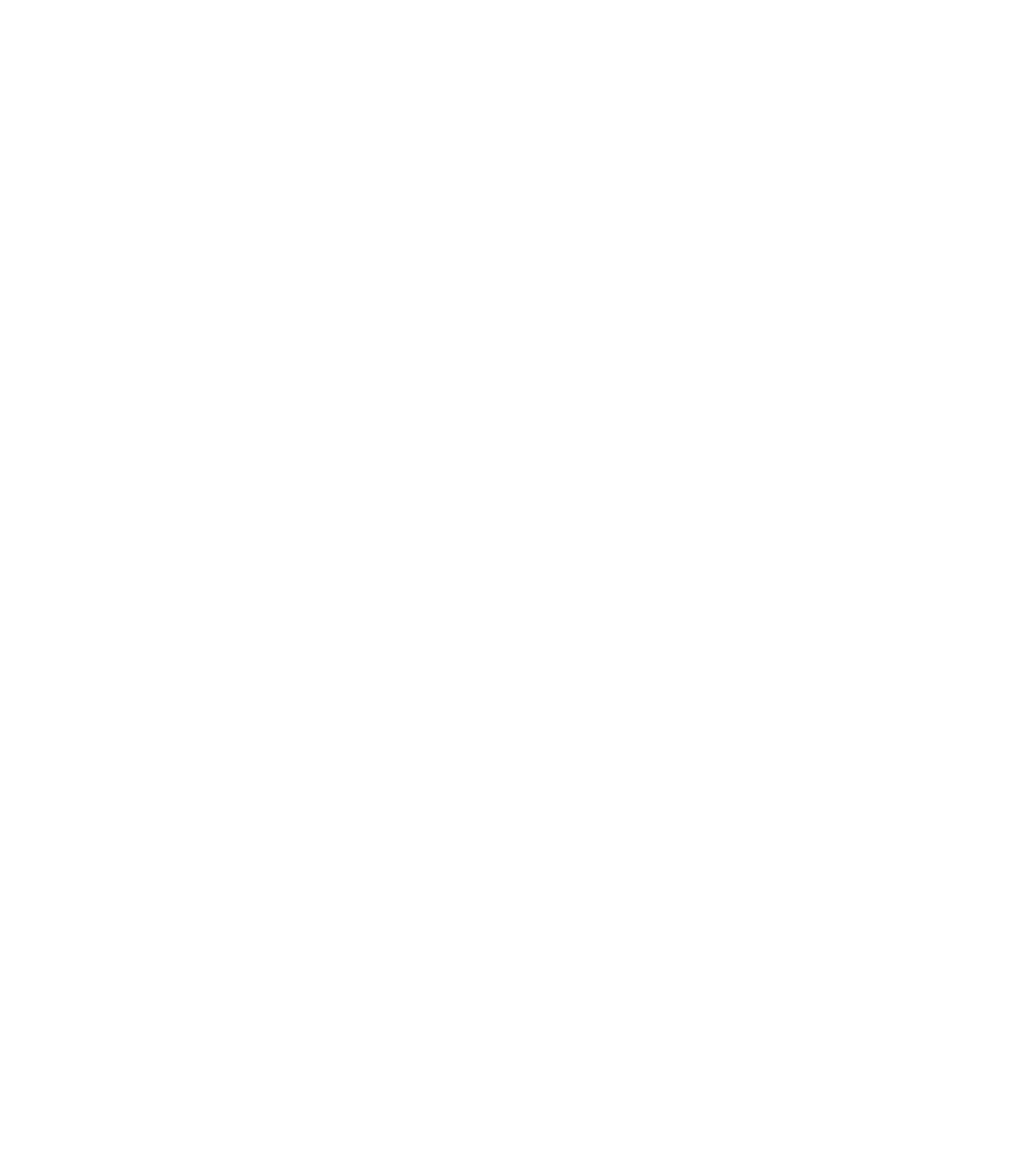
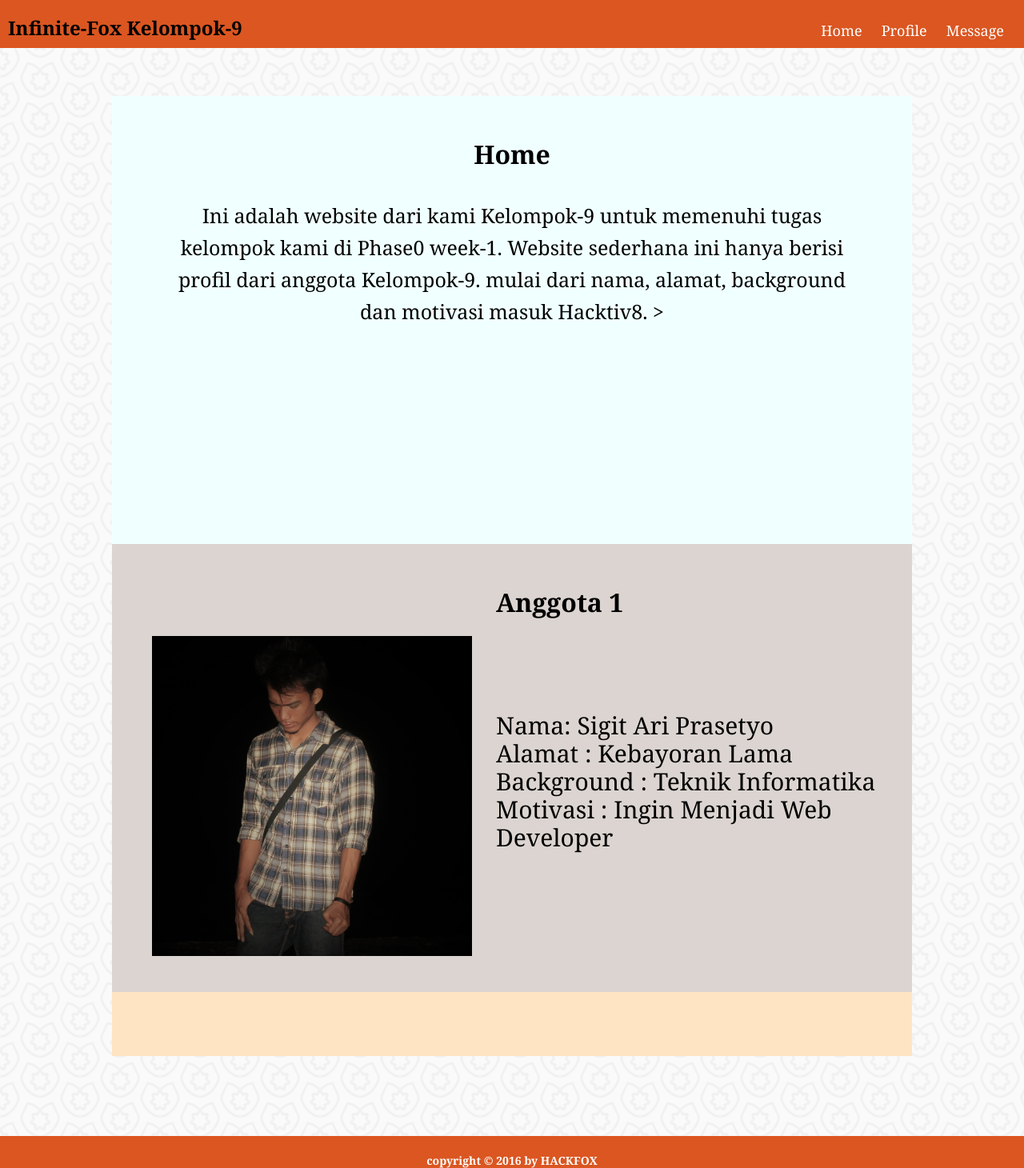
Before and after one commit to sigitariprasetyo/kelompok-9, a plain HTML site: page index.html in a window 1280 px wide. Shown: the whole page at 80% size. Before the commit the page ends 800 px from the top, so only its background shows below. Drawn offline with Linux system fonts and the light colour scheme.

Commit message:
tambah index, css dan img

```diff
--- a/index.html
+++ b/index.html
@@ -7,15 +7,49 @@
     <link rel="stylesheet" href="style.css">
     <title>Kelompok-9</title>
 </head>
-<body>
+<body id="home">
     <!-- Bagian Header -->
-    <div class="header"></div>
+    <div class="header">
+        <h2>Infinite-Fox <span>Kelompok-9</span></h2>
+        <div class="nav">
+            <ul>
+                <li><a href="#home">Home</a></li>
+                <li class="dropdown"><a href="">Profile</a>
+                    <ul class="isi-dropdown">
+                        <li><a href="#anggota1">Sigit</a></li>
+                        <li><a href="">Sigit</a></li>
+                        <li><a href="">Sigit</a></li>
+                        <li><a href="">Sigit</a></li>
+                    </ul>
+                </li>
+                <li><a href="">Message</a></li>
+            </ul>
+        </div>
+    </div>
 
     <!-- Bagian container -->
-    <div class="container"></div>
+    <div class="container">
+        <div class="home">
+            <h1>Home</h1>
+            <p>Ini adalah website dari kami Kelompok-9 untuk memenuhi tugas kelompok kami di Phase0 week-1. Website sederhana ini hanya berisi profil dari anggota Kelompok-9. mulai dari nama, alamat, background dan motivasi masuk Hacktiv8.  ></p>
+        </div>
+
+        <div id="anggota1" class="anggota1">
+            <img src="img/IMG_5113.jpg" alt="">
+            <h1>Anggota 1</h1>
+            <p>Nama: Sigit Ari Prasetyo </br>
+                Alamat : Kebayoran Lama</br>
+                Background : Teknik Informatika</br>
+                Motivasi : Ingin Menjadi Web Developer
+            </p>
+            <div class="clear"></div>
+        </div>
+    </div>
 
     <!-- Bagian Footer -->
-    <div class="footer"></div>
+    <div class="footer">
+        <h5>copyright &copy; 2016 by HACKFOX</h5>
+    </div>
 
 
 
--- a/style.css
+++ b/style.css
@@ -0,0 +1,127 @@
+body {
+    margin: auto;
+    padding-top: 20px;
+    font-family: Georgia, 'Times New Roman', Times, serif;
+    background-image: url(img/lilypads.png);
+}
+
+/* Bagian Header */
+.header {
+    position: fixed;
+    height: 60px;
+    width: 100%;
+    margin-top: 0;
+    top: 0;
+    background-color: rgb(219, 86, 33);
+    z-index: 999;
+}
+
+.header h2 {
+    position: absolute;
+    margin-top: 5px;
+    margin-left: 10px;
+    line-height: 60px;
+}
+
+.header .nav {
+    position: absolute;
+    right: 15px;
+}
+
+.nav a {
+    text-decoration: none;
+    font-size: 18px;
+    color: white;
+}
+
+.nav li {
+    display: inline-block;
+    padding: 10px;
+    color: #2874A6;
+}
+
+li .dropdown {
+    display: inline-block;
+}
+
+.dropdown:hover .isi-dropdown {
+    display: block;
+}
+
+.isi-dropdown a:hover {
+    color: black;
+}
+
+.isi-dropdown {
+    position: absolute;
+	display: none;
+	z-index: 1;
+	background-color: rgb(219, 86, 33);
+}
+
+/* Bagian Container */
+.container {
+    position: relative;
+    margin: 100px auto 100px;
+    display: block;
+    width: 1000px;
+    height: 1200px;
+    background-color: bisque;
+}
+
+.home {
+    padding: 30px;
+    background-color: azure;
+    height: 500px;
+    margin-bottom: 0;
+}
+
+.home h1 {
+    text-align: center;
+}
+
+.home p {
+    text-align: center;
+    padding: 10px 30px;
+    font-size: 25px;
+    line-height: 40px;
+}
+
+/* sigit */
+#anggota1 {
+    padding: 30px;
+    background-color: rgb(219, 212, 208);
+    height: 500px;
+    margin-top: 0;
+}
+.anggota1 img {
+    width: 400px;
+    height: 400px;
+    padding: 85px 30px 30px 20px;
+    float: left;
+}
+
+.anggota1 p {
+    font-size: 30px;
+    line-height: 35px;
+    padding-top: 85px;
+}
+
+.clear {
+    clear: left;
+}
+
+/* Bagian Footer */
+.footer {
+    position: relative;
+    padding: 5px;
+    background-color: rgb(219, 86, 33);
+    margin-top: 50px;
+}
+
+.footer h5 {
+    text-align: center;
+    color: white;
+    font-size: 14px;
+    line-height: 5px;
+}
```
Also changed, not shown: img/IMG_5113.jpg (added), img/lilypads.png (added).
